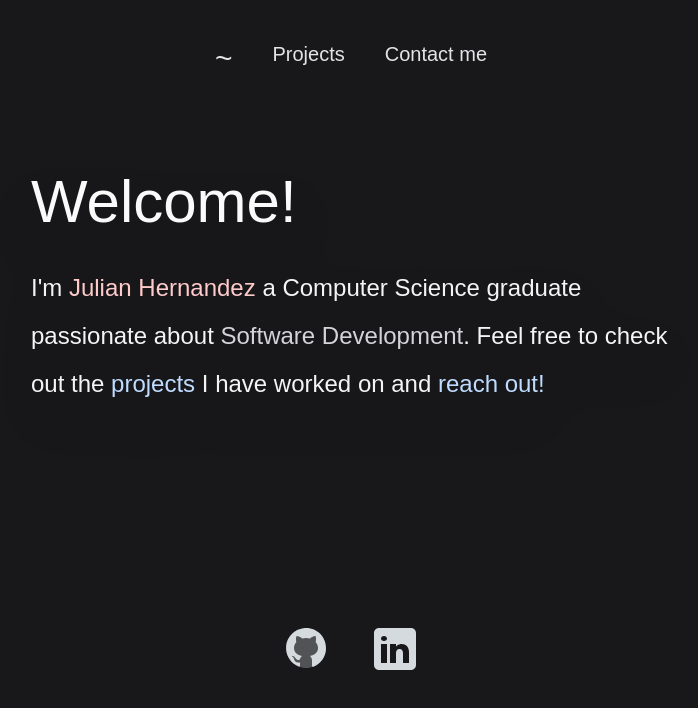
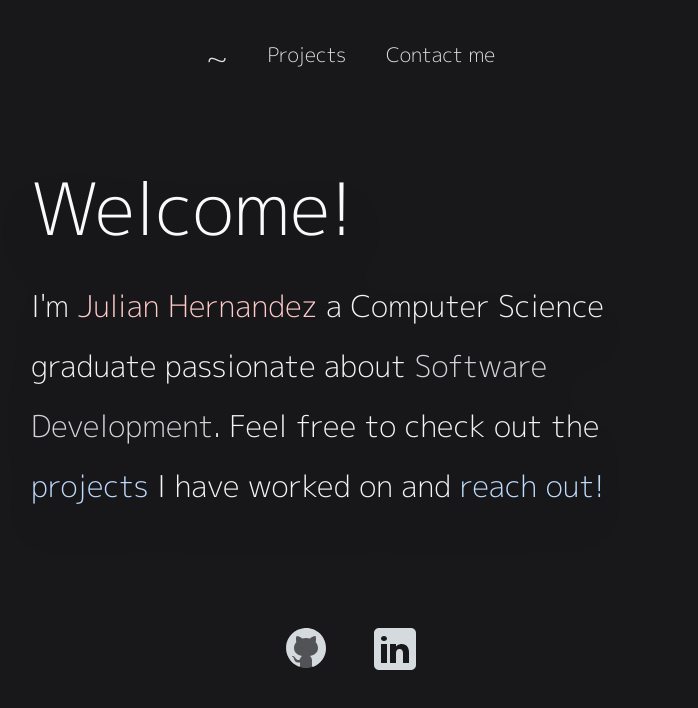
Before and after one commit to julian-hzd/Portfolio2, a React (Vite) app: page /home in a window 1280 px wide. Shown: the top 708 px of the page, without its empty margins (289-987 px from the left). Built offline with nearby package versions, Linux system fonts and the light colour scheme; a web font is replaced by a local one.

Commit message:
New font family and text size

```diff
--- a/index.html
+++ b/index.html
@@ -7,7 +7,7 @@
     <link rel="icon" type="image/png" href="/thunder.png" />
     <title>ZzZ</title>
   </head>
-  <body class="min-h-screen m-0 font-hedvig bg-zinc-900">
+  <body class="min-h-screen m-0 bg-zinc-900">
     <div id="root"></div>
     <script type="module" src="/src/main.jsx"></script>
   </body>
--- a/src/components/Home.jsx
+++ b/src/components/Home.jsx
@@ -5,12 +5,12 @@ export default function Home() {
   return (
     <div className="flex flex-wrap justify-center">
       <div className="w-3/6 drop-shadow-2xl">
-        <h1 className="mb-8 text-6xl text-left text-zinc-50">
+        <h1 className="mb-8 text-7xl text-left text-zinc-50">
           <Link to={`/home`} className="hover:text-zinc-300">
             Welcome!
           </Link>
         </h1>
-        <p className="text-2xl leading-loose">
+        <p className="text-3xl leading-loose">
           I&apos;m{" "}
           <span className="text-red-200 hover:text-red-100">
             Julian Hernandez
--- a/src/components/Projects.jsx
+++ b/src/components/Projects.jsx
@@ -11,7 +11,7 @@ export default function Projects() {
             href="https://github.com/julian-hzd/the-legend-game"
             target="_blank"
             rel="noreferrer"
-            className="text-2xl text-yellow-100"
+            className="text-2xl text-yellow-100 "
           >
             The Legend
           </a>
--- a/src/index.css
+++ b/src/index.css
@@ -1,5 +1,6 @@
 @import url("https://fonts.googleapis.com/css2?family=Roboto&display=swap");
 @import url("https://fonts.googleapis.com/css2?family=Hedvig+Letters+Serif:opsz@12..24&display=swap");
+@import url("https://fonts.googleapis.com/css2?family=M+PLUS+1p:wght@300&display=swap");
 
 @tailwind base;
 
@@ -32,6 +33,9 @@
 ::selection {
   background: lightslategray;
 }
+body {
+  font-family: "M PLUS 1p", sans-serif;
+}
 
 @tailwind components;
 @tailwind utilities;
```
